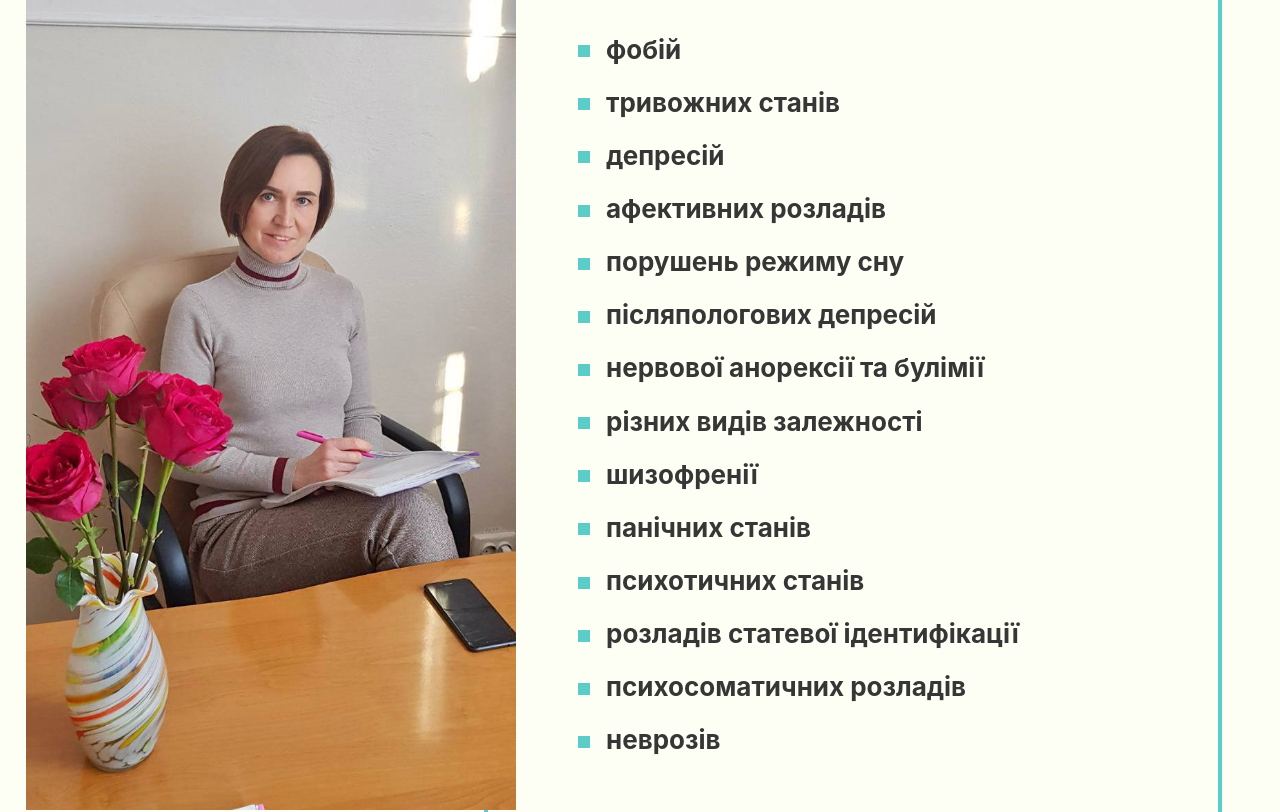
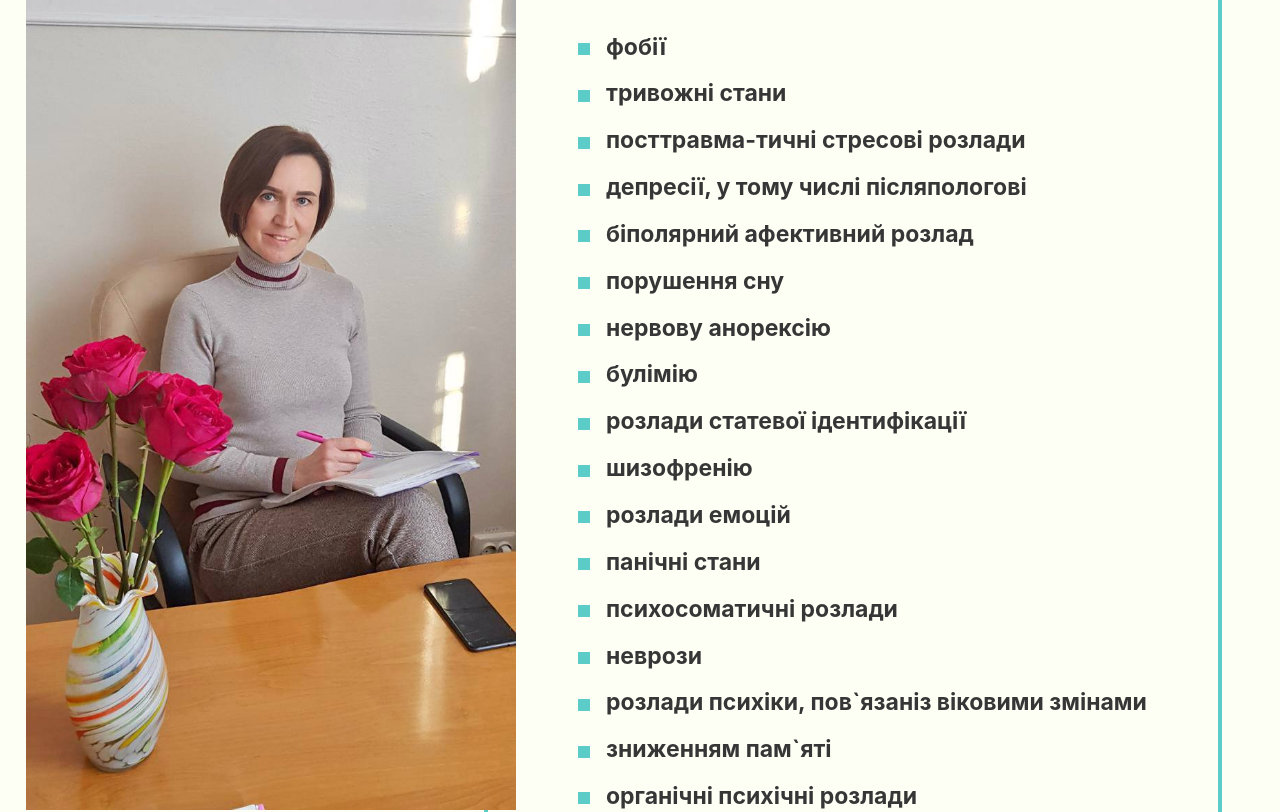
Before and after one commit to Shperung/psychology, a Next.js app: page / in a window 1280 px wide. Shown: the part 1760-2572 px from the top of the page. Built offline with nearby package versions, Linux system fonts and the light colour scheme.

Commit message:
corrections

```diff
--- a/content/index.content.tsx
+++ b/content/index.content.tsx
@@ -1,5 +1,6 @@
 import React, { useState } from 'react';
 import Link from 'next/link';
+import Head from 'next/head';
 
 //helpers
 import Trans from '../trans/trans';
@@ -64,6 +65,10 @@ export default function IndexContent(props) {
 
   return (
     <main>
+      <Head>
+        <title>Редько Тетяна Георгіївна | Консультація психолога</title>
+        <meta name="viewport" content="initial-scale=1.0, width=device-width" />
+      </Head>
       <header className={styles.header}>
         <div data-container className={styles.header_container}>
           <Link href={href}>
@@ -104,7 +109,7 @@ export default function IndexContent(props) {
           </a>
         </div>
         <figure className={styles.main_figure}>
-          <img loading="lazy" src="/main2.jpg" alt="" />
+          <img loading="lazy" src="/index.jpg" alt="" />
           <div className={styles.main_personal}>
             <h2>
               <Trans lang={lang}>Редько Тетяна Георгіївна</Trans>
@@ -188,49 +193,60 @@ export default function IndexContent(props) {
             <figure className={styles.prof_figure}>
               <img loading="lazy" src="/prof.jpg" alt="Редько Тетяна Георгіївна" />
             </figure>
-
             <ul className={styles.prof_ul}>
               <li>
-                <Trans lang={lang}>фобій</Trans>
+                <Trans lang={lang}>фобії</Trans>
               </li>
               <li>
-                <Trans lang={lang}>тривожних станів</Trans>
+                <Trans lang={lang}>тривожні стани</Trans>
               </li>
               <li>
-                <Trans lang={lang}>депресій</Trans>
+                <Trans lang={lang}>посттравма-тичні стресові розлади</Trans>
               </li>
               <li>
-                <Trans lang={lang}>афективних розладів</Trans>
+                <Trans lang={lang}>депресії, у тому числі післяпологові</Trans>
               </li>
               <li>
-                <Trans lang={lang}>порушень режиму сну</Trans>
+                <Trans lang={lang}>біполярний афективний розлад</Trans>
               </li>
               <li>
-                <Trans lang={lang}>післяпологових депресій</Trans>
+                <Trans lang={lang}>порушення сну</Trans>
               </li>
               <li>
-                <Trans lang={lang}>нервової анорексії та булімії</Trans>
+                <Trans lang={lang}>нервову анорексію</Trans>
               </li>
               <li>
-                <Trans lang={lang}>різних видів залежності</Trans>
+                <Trans lang={lang}>булімію</Trans>
               </li>
               <li>
-                <Trans lang={lang}>шизофренії</Trans>
+                <Trans lang={lang}>розлади статевої ідентифікації</Trans>
               </li>
               <li>
-                <Trans lang={lang}>панічних станів</Trans>
+                <Trans lang={lang}>шизофренію</Trans>
               </li>
               <li>
-                <Trans lang={lang}>психотичних станів</Trans>
+                <Trans lang={lang}>розлади емоцій</Trans>
               </li>
               <li>
-                <Trans lang={lang}>розладів статевої ідентифікації</Trans>
+                <Trans lang={lang}>панічні стани</Trans>
               </li>
               <li>
-                <Trans lang={lang}>психосоматичних розладів</Trans>
+                <Trans lang={lang}>психосоматичні розлади</Trans>
               </li>
               <li>
-                <Trans lang={lang}>неврозів</Trans>
+                <Trans lang={lang}>неврози</Trans>
+              </li>
+              <li>
+                <Trans lang={lang}>розлади психіки, пов`язаніз віковими змінами</Trans>
+              </li>
+              <li>
+                <Trans lang={lang}>зниженням пам`яті</Trans>
+              </li>
+              <li>
+                <Trans lang={lang}>органічні психічні розлади</Trans>
+              </li>
+              <li>
+                <Trans lang={lang}>розлади, які супроводжуються суїцидальною поведінкою</Trans>
               </li>
             </ul>
           </div>
@@ -253,11 +269,10 @@ export default function IndexContent(props) {
               </p>
               <p>
                 <Trans lang={lang}>
-                  Проводжу пропрацювання в регресивному гіпнозі пацієнтів з панічними станами,
-                  фобіями, порушеннями сну, розладами харчової поведінки, статевими розладами,
-                  проблемами, викликаними минулими подіями, що виявились хворобливими з емоційної
-                  та/або фізичної точки зору, причиною яких можуть бути декілька випадків; різних
-                  видів залежності, психосоматичних розладів, депресивних станів.
+                  Проводжу пропрацювання в регресивному гіпнозі панічних станів, фобій, тривоги,
+                  грусті, провини, образи, невпевненості в собі, злості, ревнощів, ненависті, різних
+                  видів залежності (алкогольної, тютюнової), токсичних стосунків, психосоматичних
+                  розладів, депресивних станів, кризових сімейних станів.
                 </Trans>
               </p>
             </div>
--- a/content/index.module.scss
+++ b/content/index.module.scss
@@ -355,8 +355,8 @@ $phone-min: 420px;
   }
 
   li {
-    font-size: 26px;
-    margin-bottom: 16px;
+    font-size: 23px;
+    margin-bottom: 14px;
     display: flex;
     position: relative;
     align-items: center;
--- a/pages/api/mail.ts
+++ b/pages/api/mail.ts
@@ -11,7 +11,7 @@ let transporter = nodemailer.createTransport({
 
 const globalMailOptions = {
   from: 't.g.redko@gmail.com',
-  to: 'viktorkrav4uk87@gmail.com',
+  to: 'viktorkrav4uk87@gmail.com, t.g.redko@gmail.com',
 };
 
 
--- a/trans/ru.json
+++ b/trans/ru.json
@@ -20,21 +20,22 @@
 	"Вівторок": "Вторник",
 	"Четвер": "Четверг",
 	"Субота": "Суббота",
-	"фобій": "фобий",
-	"тривожних станів": "тревожных состояний",
-	"депресій": "депрессий",
-	"афективних розладів": "аффективных расстройств",
-	"порушень режиму сну": "нарушений режима сна",
-	"післяпологових депресій": "послеродовых депрессий",
+	"фобії": "фобии",
+	"тривожні стани": "тревожные состояния",
+	"посттравма-тичні стресові розлади": "посттравма-тические стрессовые расстройства",
+	"депресії, у тому числі післяпологові": "депрессии, в том числе послеродовые",
+	"біполярний афективний розлад": "биполярное аффективное расстройство",
+	"порушення сну": "нарушения сна",
+	"нервову анорексію": "нервную анорексию",
 	"нервової анорексії та булімії": "нервной анорексии и булимии",
 	"різних видів залежності": "различных видов зависимости",
-	"шизофренії": "шизофрении",
+	"шизофренію": "шизофрению",
 	"панічних станів": "панических состояний",
 	"психотичних станів": "психотических состояний",
 	"розладів статевої ідентифікації": "расстройств половой идентификации",
 	"психосоматичних розладів": "психосоматических расстройств",
 	"неврозів": "неврозов",
-	"Проводжу пропрацювання в регресивному гіпнозі пацієнтів з панічними станами, фобіями, порушеннями сну, розладами харчової поведінки, статевими розладами, проблемами, викликаними минулими подіями, що виявились хворобливими з емоційної та/або фізичної точки зору, причиною яких можуть бути декілька випадків; різних видів залежності, психосоматичних розладів, депресивних станів.": "Провожу проработки в регрессивном гипнозе пациентов с паническими состояниями, фобиями, нарушениями сна, расстройствами пищевого поведения, половыми расстройствами, проблемами, вызванными прошлыми событиями, оказались болезненными с эмоциональной и / или физической точки зрения, причиной которых могут быть несколько случаев; различных видов зависимости, психосоматических расстройств, депрессивных состояний.",
+	"Проводжу пропрацювання в регресивному гіпнозі панічних станів, фобій, тривоги, грусті, провини, образи, невпевненості в собі, злості, ревнощів, ненависті, різних видів залежності (алкогольної, тютюнової), токсичних стосунків, психосоматичних розладів, депресивних станів, кризових сімейних станів.": "Провожу проработку в регрессивном гипнозе панических состояний, фобий, тревоги, грусти, вины, обиды, неуверенности в себе, злости, ревности, ненависти, разных видов зависимости (алкогольной, табачной), токсичних отношений, психосоматических расстройств, депрессивных состояний, кризисных семейных отношений.",
 	"Володію методами гіпнозу. Маю сертифікати «Гіпноз - як метод роботи з ресурсом клієнта», «Гіпнотерапія - тонкощі професії».": "Владею методами гипноза. Имею сертификаты «Гипноз - как метод работы с ресурсом клиента», «Гипнотерапия - тонкости профессии».",
 	"Займалась викладацькою діяльністю - працювала викладачем психіатрії в Національному медичному університеті ім. М. І. Пирогова.": "Занималась преподавательской деятельностью - работала преподавателем психиатрии в Национальном медицинском университете им. Н. И. Пирогова.",
 	"Займаюсь лікуванням": "Занимаюсь лечением",
@@ -51,5 +52,16 @@
 	"прийом": "прийом",
 	"Гіпнотерапія": "Гипнотерапия",
 	"сесія": "сессия",
-	"Ім'я": "Имя"
+	"посттравма-тичні стресові розлади": "посттравма-тические стрессовые расстройства",
+	"Ім'я": "Имя",
+	"булімію": "булимию",
+	"розлади статевої ідентифікації": "расстройства половой идентификации",
+	"розлади емоцій": "расстройства эмоций",
+	"панічні стани": "панические состояния",
+	"психосоматичні розлади": "психосоматические расстройства",
+	"неврози": "неврозы",
+	"розлади психіки, пов`язаніз віковими змінами": "расстройства психики, связанные с возрастными изменениями",
+	"зниженням пам`яті": "снижением памяти",
+	"органічні психічні розлади": "органические психические расстройства",
+	"розлади, які супроводжуються суїцидальною поведінкою": "расстройства, которые сопровождаются суицидальным поведением"
 }
```
Also changed, not shown: public/index.jpg (added), 1 other file (tests, documents, lock files or other folders).
